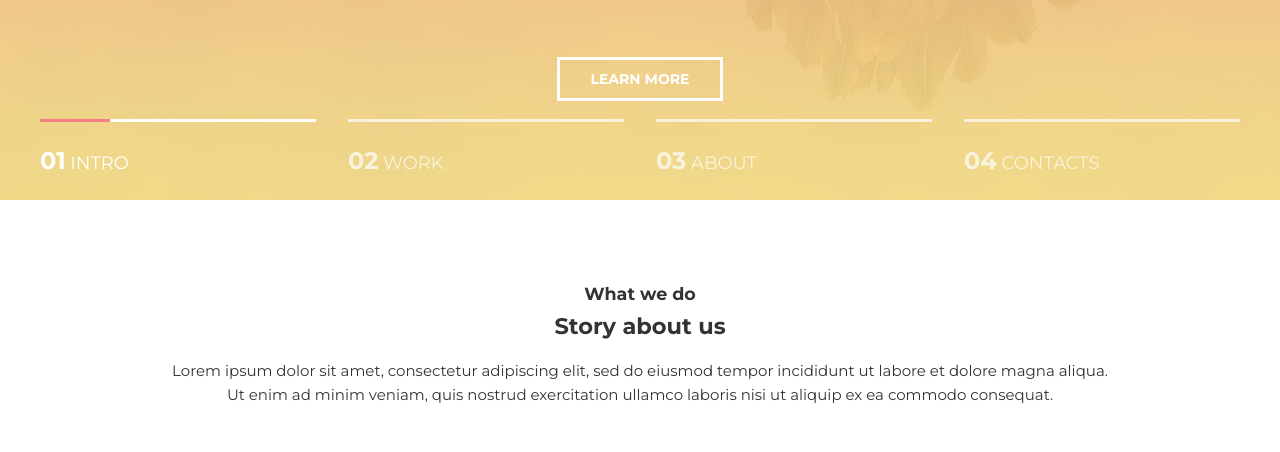
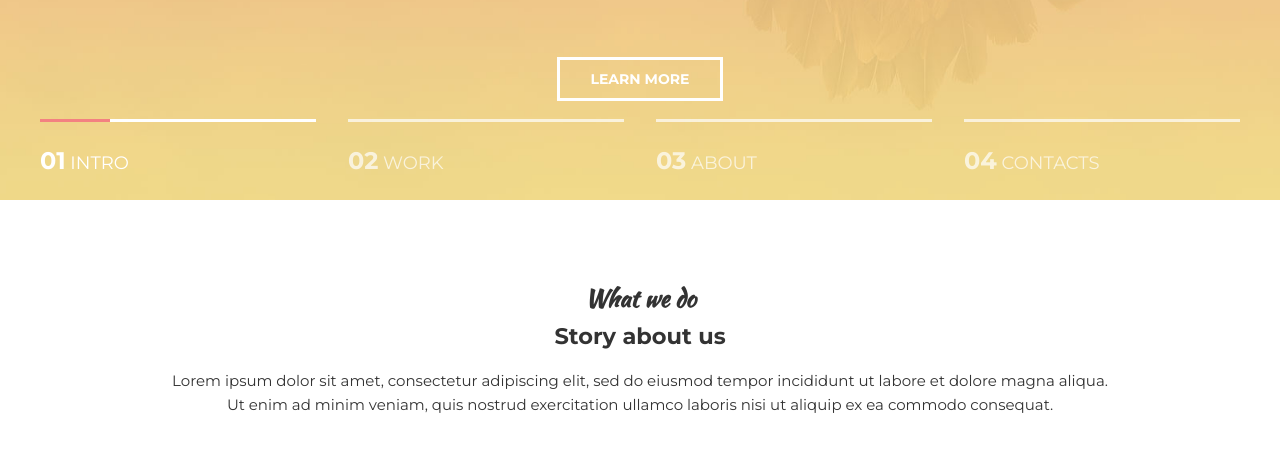
Before and after one commit to diphylleiagray/mogo, a plain HTML site: page index.html in a window 1280 px wide. Shown: the part 600-1052 px from the top of the page. Drawn offline with Linux system fonts and the light colour scheme.

Commit message:
Исправление имени класса.

```diff
--- a/index.html
+++ b/index.html
@@ -64,7 +64,7 @@
         <div class="container">
 
             <div class=" section__header">
-                <h3 class="section__suptile">What we do</h3>
+                <h3 class="section__suptitle">What we do</h3>
                 <h2 class="section__title" >Story about us </h2>
                 <div class="section__text">
                     <p>Lorem ipsum dolor sit amet, consectetur adipiscing elit,
```
